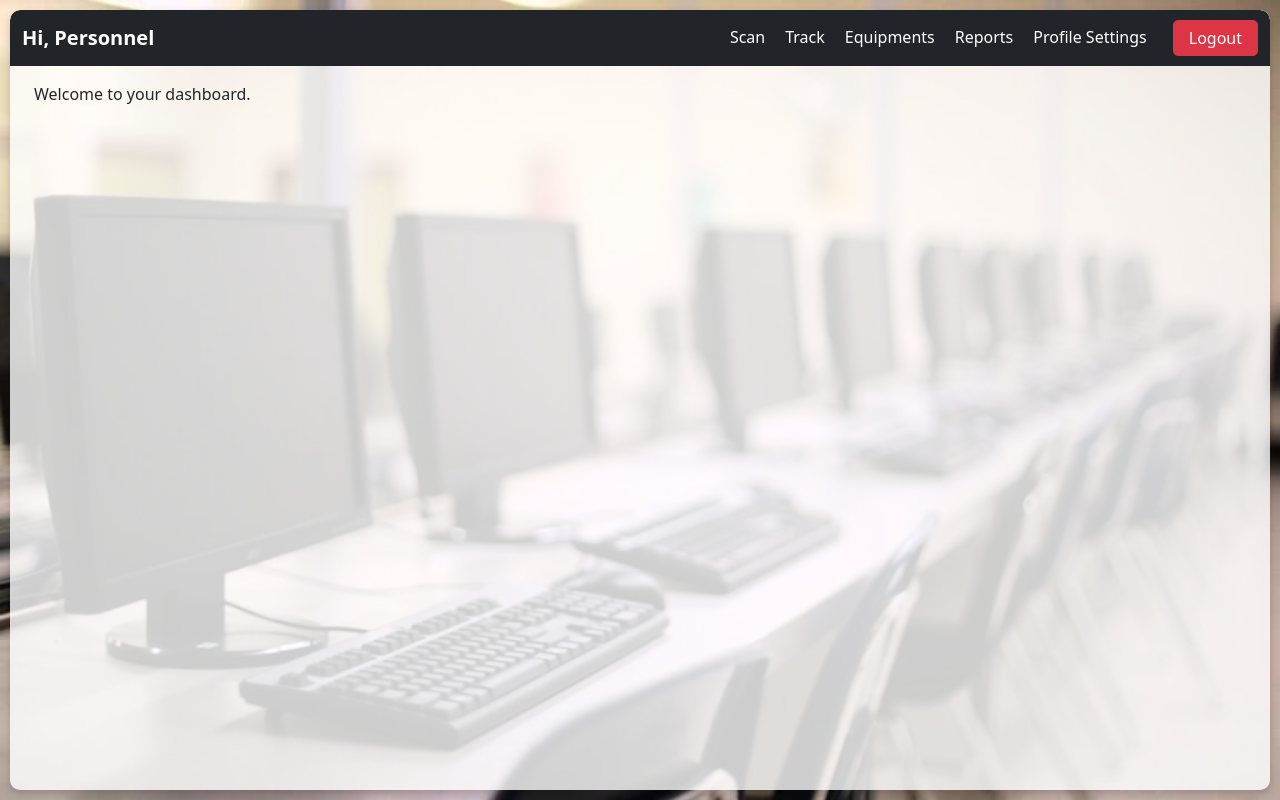
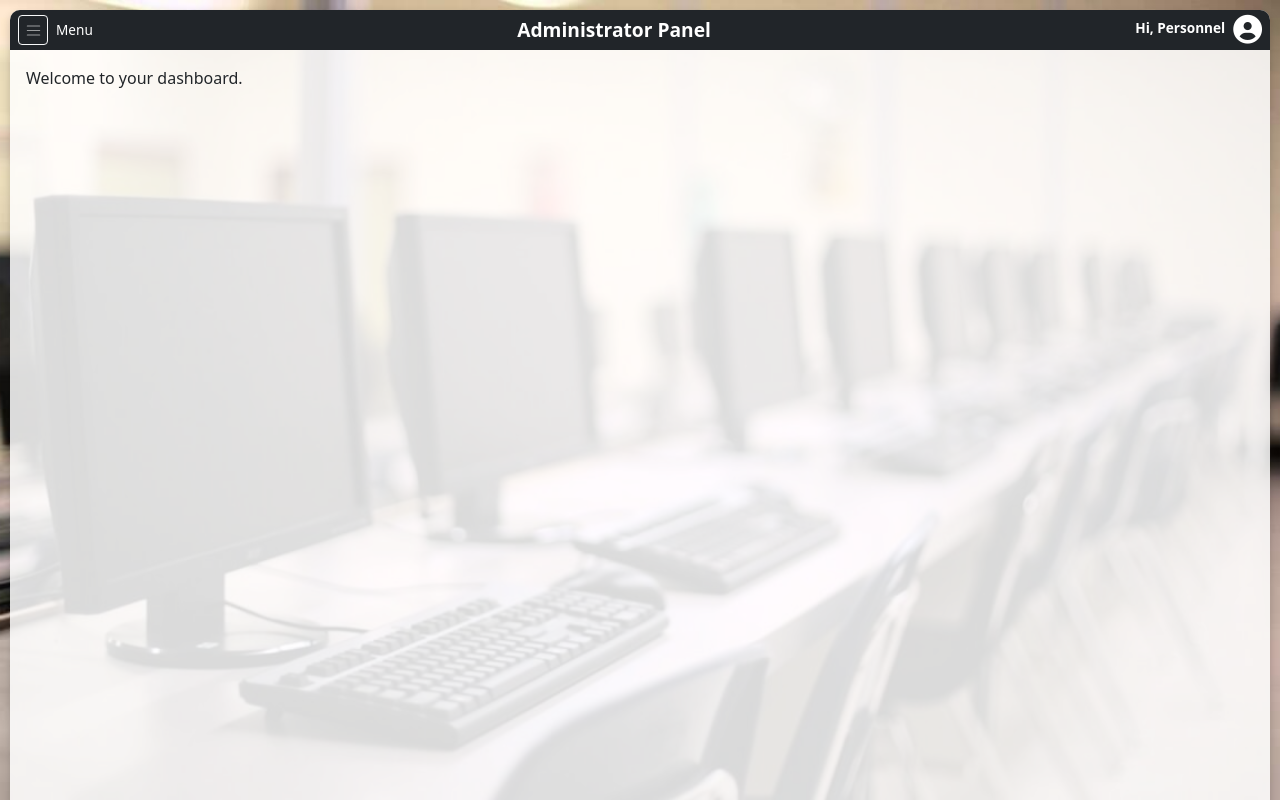
Before and after one commit to euginee23/west-prime-inventory, a React (Vite) app: page /personnel in a window 1280 px wide. Built offline with nearby package versions, Linux system fonts and the light colour scheme; sample sign-in values are in the browser's storage.

Commit message:
added relogin modal for expired jwt tokens, changed the navigation designs, udpated auth

```diff
--- a/package.json
+++ b/package.json
@@ -11,6 +11,7 @@
     "start": "node server.js"
   },
   "dependencies": {
+    "@fortawesome/fontawesome-free": "^6.7.2",
     "axios": "^1.7.9",
     "bcrypt": "^5.1.1",
     "body-parser": "^1.20.3",
@@ -19,6 +20,7 @@
     "dotenv": "^16.4.7",
     "express": "^4.21.2",
     "jsonwebtoken": "^9.0.2",
+    "jwt-decode": "^4.0.0",
     "multer": "^1.4.5-lts.1",
     "mysql": "^2.18.1",
     "mysql2": "^3.12.0",
--- a/src/components/AdminPage.jsx
+++ b/src/components/AdminPage.jsx
@@ -1,5 +1,4 @@
-import { useState } from "react";
-import Loading from "react-loading";
+import { useState, useEffect } from "react";
 import "bootstrap/dist/css/bootstrap.min.css";
 import "bootstrap/dist/js/bootstrap.bundle.min.js";
 import { getLoggedInUser, logout } from "../utils/auth";
@@ -9,10 +8,22 @@ import Personnels from "./admin_components/Personnels";
 import Equipments from "./admin_components/Equipments";
 import ScanEquipment from "./admin_components/ScanEquipment";
 import Dashboard from "./admin_components/Dashboard";
+import ReLoginModal from "../components/modals/ReloginModal";
 
 export default function AdminPage() {
   const [activeSection, setActiveSection] = useState("dashboard");
+  const [showReLoginModal, setShowReLoginModal] = useState(false);
   const user = getLoggedInUser();
+
+  useEffect(() => {
+    if (!user) {
+      setShowReLoginModal(true);
+    }
+  }, [user]);
+
+  const handleReLogin = () => {
+    logout();
+  };
 
   const menuItems = [
     { id: "dashboard", label: "Dashboard" },
@@ -25,100 +36,127 @@ export default function AdminPage() {
     { id: "profile-settings", label: "Profile Settings" },
   ];
 
+  const currentSection =
+    menuItems.find((item) => item.id === activeSection)?.label || "Administrator Panel";
+
   return (
     <div
+      className="d-flex flex-column"
       style={{
-        backgroundColor: "rgba(255, 255, 255, 0.8)",
+        height: "100dvh",
+        backgroundColor: "rgba(255, 255, 255, 0.85)",
         borderRadius: "10px",
         margin: "10px",
-        height: "calc(100vh - 20px)",
         boxShadow: "0 4px 10px rgba(0, 0, 0, 0.2)",
-        position: "relative",
-        display: "flex",
-        flexDirection: "column",
+        overflow: "hidden",
       }}
     >
+      {/* Re-login Modal */}
+      <ReLoginModal show={showReLoginModal} onReLogin={handleReLogin} />
+
       {/* Top Navigation */}
       <nav
-        className="navbar navbar-expand-lg navbar-dark bg-dark"
-        style={{
-          borderTopLeftRadius: "10px",
-          borderTopRightRadius: "10px",
-        }}
+        className="navbar navbar-dark bg-dark px-2 py-1 rounded-top d-flex align-items-center"
+        style={{ minHeight: "40px" }}
       >
-        <div className="container-fluid">
-          <a className="navbar-brand fw-bold" href="#">
+        <div className="d-flex align-items-center">
+          <button
+            className="btn btn-outline-light btn-sm d-flex align-items-center justify-content-center"
+            type="button"
+            data-bs-toggle="offcanvas"
+            data-bs-target="#offcanvasNav"
+            style={{ width: "30px", height: "30px", padding: "0" }}
+          >
+            <span
+              className="navbar-toggler-icon"
+              style={{ transform: "scale(0.8)" }}
+            ></span>
+          </button>
+          <span className="text-white ms-2" style={{ fontSize: "0.85rem" }}>
+            Menu
+          </span>
+        </div>
+
+        <div
+          className="text-white text-center flex-grow-1 d-none d-md-block"
+          style={{ fontSize: "1.2rem", fontWeight: "bold", color: "blue" }}
+        >
+          {currentSection}
+        </div>
+
+        <div className="d-flex align-items-center ms-auto">
+          <span
+            className="navbar-brand fw-semibold me-2 text-white"
+            style={{ fontSize: "0.85rem", paddingTop: "2px" }}
+          >
             Hi, {user?.firstName || "Admin"} {user?.lastName || ""}
-          </a>
+          </span>
           <button
-            className="navbar-toggler"
+            className="btn btn-link p-0"
+            onClick={() => setActiveSection("profile-settings")}
+            style={{ border: "none", background: "none", cursor: "pointer" }}
+          >
+            <i
+              className="fas fa-user-circle text-white"
+              style={{ fontSize: "1.8rem" }}
+            ></i>
+          </button>
+        </div>
+      </nav>
+
+      {/* Offcanvas Sidebar Menu */}
+      <div
+        className="offcanvas offcanvas-start bg-dark text-white"
+        tabIndex="-1"
+        id="offcanvasNav"
+      >
+        <div className="offcanvas-header">
+          <h5 className="offcanvas-title">Menu</h5>
+          <button
             type="button"
-            data-bs-toggle="collapse"
-            data-bs-target="#adminNav"
-            aria-controls="adminNav"
-            aria-expanded="false"
-            aria-label="Toggle navigation"
-          >
-            <span className="navbar-toggler-icon"></span>
-          </button>
-          <div className="collapse navbar-collapse" id="adminNav">
-            <ul className="navbar-nav ms-auto">
+            className="btn-close btn-close-white"
+            data-bs-dismiss="offcanvas"
+          ></button>
+        </div>
+        <div className="offcanvas-body">
+          <ul className="nav flex-column">
             {menuItems.map((item) => (
               <li key={item.id} className="nav-item">
                 <button
-                    className={`btn btn-link nav-link text-white ${
+                  className={`btn btn-link text-white nav-link ${
                     activeSection === item.id ? "fw-bold" : ""
                   }`}
                   onClick={() => setActiveSection(item.id)}
-                    style={{
-                      textDecoration: "none",
-                      fontSize: "1rem",
-                      padding: "5px 10px",
-                    }}
+                  data-bs-dismiss="offcanvas"
                 >
                   {item.label}
                 </button>
               </li>
             ))}
-              <li className="nav-item">
-                <button
-                  className="btn btn-danger text-white ms-3"
-                  onClick={logout}
+          </ul>
+          <button className="btn btn-danger w-100 mt-3" onClick={logout}>
+            Logout
+          </button>
+        </div>
+      </div>
+
+      {/* Main Content Area with Scrollable Content */}
+      <div
+        className="container-fluid flex-grow-1 overflow-auto p-3"
         style={{
-                    fontSize: "1rem",
-                    padding: "5px 15px",
-                    borderRadius: "5px",
+          maxHeight: "calc(100dvh - 40px)",
+          overflowY: "auto",
         }}
       >
-                  Logout
-                </button>
-              </li>
-            </ul>
-          </div>
-        </div>
-      </nav>
-
-      {/* Scrollable Main Content Area */}
-      <div
-        className="container-fluid px-4 py-3"
-        style={{
-          flex: "1",
-          overflowY: "auto",
-          maxHeight: "calc(100vh - 70px)",
-          paddingBottom: "10px",
-        }}
-      >
-        <div className="row gx-3 gy-4">
         {activeSection === "dashboard" && <Dashboard />}
         {activeSection === "equipments" && <Equipments />}
         {activeSection === "laboratories" && <Laboratories />}
         {activeSection === "personnels" && <Personnels />}
-          {activeSection === "scan" && <ScanEquipment/>}
+        {activeSection === "scan" && <ScanEquipment />}
         {activeSection === "track" && <div>Track Equipments</div>}
         {activeSection === "reports" && <div>Reports Section</div>}
         {activeSection === "profile-settings" && <ProfileSettings />}
       </div>
     </div>
-    </div>
   );
 }
--- a/src/components/PersonnelPage.jsx
+++ b/src/components/PersonnelPage.jsx
@@ -1,9 +1,9 @@
 import { useState } from "react";
-import Loading from "react-loading";
-import ProfileSettings from "./common_components/ProfileSettings";
 import "bootstrap/dist/css/bootstrap.min.css";
 import "bootstrap/dist/js/bootstrap.bundle.min.js";
+import "@fortawesome/fontawesome-free/css/all.min.css";
 import { getLoggedInUser, logout } from "../utils/auth";
+import ProfileSettings from "./common_components/ProfileSettings";
 
 export default function PersonnelPage() {
   const [activeSection, setActiveSection] = useState("dashboard");
@@ -17,88 +17,129 @@ export default function PersonnelPage() {
     { id: "profile-settings", label: "Profile Settings" },
   ];
 
+  const currentSection =
+    menuItems.find((item) => item.id === activeSection)?.label || "Administrator Panel";
+
   return (
     <div
+      className="d-flex flex-column"
       style={{
-        backgroundColor: "rgba(255, 255, 255, 0.8)",
+        height: "100dvh",
+        backgroundColor: "rgba(255, 255, 255, 0.85)",
         borderRadius: "10px",
         margin: "10px",
-        height: "calc(100vh - 20px)",
+        boxShadow: "0 4px 10px rgba(0, 0, 0, 0.2)",
         overflow: "hidden",
-        boxShadow: "0 4px 10px rgba(0, 0, 0, 0.2)",
-        position: "relative",
       }}
     >
       {/* Top Navigation */}
-      <nav className="navbar navbar-expand-lg navbar-dark bg-dark" style={{ borderRadius: "10px 10px 0 0" }}>
-        <div className="container-fluid">
-          <a className="navbar-brand fw-bold" href="#">
+      <nav
+        className="navbar navbar-dark bg-dark px-2 py-1 rounded-top d-flex align-items-center"
+        style={{ minHeight: "40px" }}
+      >
+        <div className="d-flex align-items-center">
+          <button
+            className="btn btn-outline-light btn-sm d-flex align-items-center justify-content-center"
+            type="button"
+            data-bs-toggle="offcanvas"
+            data-bs-target="#offcanvasNav"
+            style={{ width: "30px", height: "30px", padding: "0" }}
+          >
+            <span
+              className="navbar-toggler-icon"
+              style={{ transform: "scale(0.8)" }}
+            ></span>
+          </button>
+          <span className="text-white ms-2" style={{ fontSize: "0.85rem" }}>
+            Menu
+          </span>
+        </div>
+
+        <div
+          className="text-white text-center flex-grow-1 d-none d-md-block"
+          style={{ fontSize: "1.2rem", fontWeight: "bold", color: "blue" }}
+        >
+          {currentSection}
+        </div>
+
+        <div className="d-flex align-items-center ms-auto">
+          <span
+            className="navbar-brand fw-semibold me-2 text-white"
+            style={{ fontSize: "0.85rem", paddingTop: "2px" }}
+          >
             Hi, {user?.firstName || "Personnel"} {user?.lastName || ""}
-          </a>
+          </span>
           <button
-            className="navbar-toggler"
+            className="btn btn-link p-0"
+            onClick={() => setActiveSection("profile-settings")}
+            style={{ border: "none", background: "none", cursor: "pointer" }}
+          >
+            <i
+              className="fas fa-user-circle text-white"
+              style={{ fontSize: "1.8rem" }}
+            ></i>
+          </button>
+        </div>
+      </nav>
+
+      {/* Offcanvas Sidebar Menu */}
+      <div
+        className="offcanvas offcanvas-start bg-dark text-white"
+        tabIndex="-1"
+        id="offcanvasNav"
+      >
+        <div className="offcanvas-header">
+          <h5 className="offcanvas-title">Menu</h5>
+          <button
             type="button"
-            data-bs-toggle="collapse"
-            data-bs-target="#personnelNav"
-            aria-controls="personnelNav"
-            aria-expanded="false"
-            aria-label="Toggle navigation"
-          >
-            <span className="navbar-toggler-icon"></span>
-          </button>
-          <div className="collapse navbar-collapse" id="personnelNav">
-            <ul className="navbar-nav ms-auto">
+            className="btn-close btn-close-white"
+            data-bs-dismiss="offcanvas"
+          ></button>
+        </div>
+        <div className="offcanvas-body">
+          <ul className="nav flex-column">
             {menuItems.map((item) => (
               <li key={item.id} className="nav-item">
                 <button
-                    className={`btn btn-link nav-link text-white ${
+                  className={`btn btn-link text-white nav-link ${
                     activeSection === item.id ? "fw-bold" : ""
                   }`}
                   onClick={() => setActiveSection(item.id)}
-                    style={{
-                      textDecoration: "none",
-                      fontSize: "1rem",
-                      padding: "5px 10px",
-                    }}
+                  data-bs-dismiss="offcanvas"
                 >
                   {item.label}
                 </button>
               </li>
             ))}
-              <li className="nav-item">
-                <button
-                  className="btn btn-danger text-white ms-3"
-                  onClick={logout}
-                  style={{
-                    fontSize: "1rem",
-                    padding: "5px 15px",
-                    borderRadius: "5px",
-                  }}
-                >
+          </ul>
+          <button className="btn btn-danger w-100 mt-3" onClick={logout}>
             Logout
           </button>
-              </li>
-            </ul>
         </div>
       </div>
-      </nav>
 
-      {/* Main Content Area */}
+      {/* Main Content Area with Scrollable Content */}
       <div
-        className="container-fluid px-4 py-3"
+        className="container-fluid flex-grow-1 overflow-auto p-3"
         style={{
-          height: "calc(100vh - 75px)",
+          maxHeight: "calc(100dvh - 40px)",
           overflowY: "auto",
         }}
       >
-        <div className="row gx-3 gy-4">
         {activeSection === "dashboard" && <div>Welcome to your dashboard.</div>}
-          {activeSection === "scan" && <div>Scan QR codes for quick item tracking.</div>}
-          {activeSection === "track" && <div>Track equipment and personnel activities.</div>}
-          {activeSection === "equipments" && <div>View and manage equipment inventory.</div>}
-          {activeSection === "reports" && <div>View reports assigned to you.</div>}
+        {activeSection === "scan" && (
+          <div>Scan QR codes for quick item tracking.</div>
+        )}
+        {activeSection === "track" && (
+          <div>Track equipment and personnel activities.</div>
+        )}
+        {activeSection === "equipments" && (
+          <div>View and manage equipment inventory.</div>
+        )}
+        {activeSection === "reports" && (
+          <div>View reports assigned to you.</div>
+        )}
         {activeSection === "profile-settings" && <ProfileSettings />}
-        </div>
       </div>
     </div>
   );
--- a/src/components/admin_components/ScanEquipment.jsx
+++ b/src/components/admin_components/ScanEquipment.jsx
@@ -26,6 +26,8 @@ const ScanEquipment = () => {
     updateScannerSize();
     window.addEventListener("resize", updateScannerSize);
     return () => window.removeEventListener("resize", updateScannerSize);
+
+
   }, []);
 
   const fetchEquipmentDetails = async (qrData) => {
@@ -57,12 +59,14 @@ const ScanEquipment = () => {
       const scannedData = data.text.trim();
       setScanResult(scannedData);
       setIsScanning(false);
+
       const audio = new Audio(beepSound);
-      audio.play().catch(() => {});
+      audio.play().catch((err) => console.log("Playback failed:", err));
 
       fetchEquipmentDetails(scannedData);
     }
   };
+
 
   const handleError = (err) => {
     console.error(err);
--- /dev/null
+++ b/src/components/modals/ReloginModal.jsx
@@ -0,0 +1,23 @@
+import React from "react";
+
+export default function ReLoginModal({ show, onReLogin }) {
+  if (!show) return null;
+
+  return (
+    <div className="modal fade show d-block" tabIndex="-1" role="dialog" style={{ background: "rgba(0,0,0,0.5)" }}>
+      <div className="modal-dialog modal-dialog-centered" role="document">
+        <div className="modal-content">
+          <div className="modal-header">
+            <h5 className="modal-title">Session Expired</h5>
+          </div>
+          <div className="modal-body">
+            <p>Your session has expired. Please log in again.</p>
+          </div>
+          <div className="modal-footer">
+            <button className="btn btn-primary" onClick={onReLogin}>Re-login</button>
+          </div>
+        </div>
+      </div>
+    </div>
+  );
+}
--- a/src/utils/auth.js
+++ b/src/utils/auth.js
@@ -1,20 +1,33 @@
+import { jwtDecode } from "jwt-decode";
+
 export const getLoggedInUser = () => {
-    const user = {
+  const token = localStorage.getItem("token");
+  if (!token) return null;
+
+  try {
+    const decodedToken = jwtDecode(token);
+    const currentTime = Date.now() / 1000;
+
+    if (decodedToken.exp && decodedToken.exp < currentTime) {
+      return null;
+    }
+
+    return {
       user_id: localStorage.getItem("user_id"),
-      token: localStorage.getItem("token"),
+      token,
       role: localStorage.getItem("role"),
       firstName: localStorage.getItem("first_name"),
       lastName: localStorage.getItem("last_name"),
     };
+  } catch (error) {
+    console.error("Invalid token:", error);
+    return null;
+  }
+};
 
-    return user.token ? user : null;
-  };
+export const isAuthenticated = () => !!getLoggedInUser();
 
-  export const isAuthenticated = () => {
-    return !!localStorage.getItem("token");
-  };
-
-  export const logout = () => {
-    localStorage.clear();
-    window.location.href = "/login";
-  };
+export const logout = () => {
+  localStorage.clear();
+  window.location.href = "/login";
+};
```
Also changed, not shown: server.js (+18 -0 lines), src/components/common_components/ProfileSettings.jsx (+10 -2 lines), 1 other file (tests, documents, lock files or other folders). Lines whose indentation alone changed are shown as unchanged.
